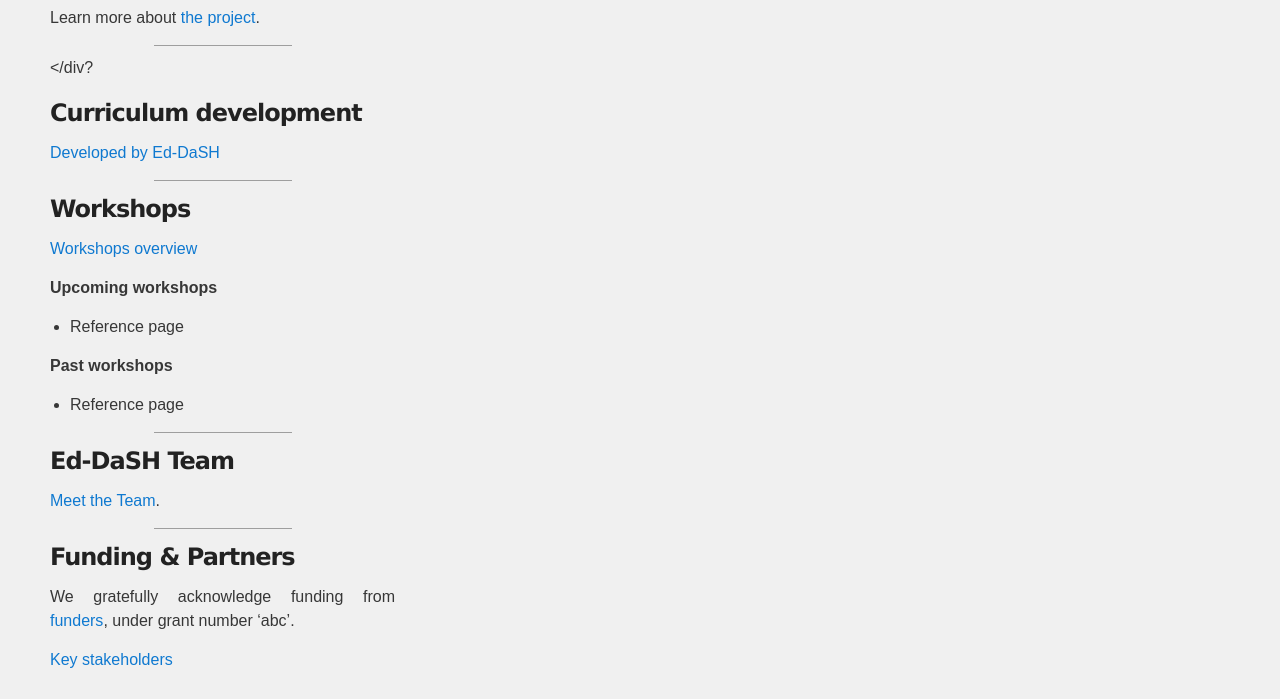
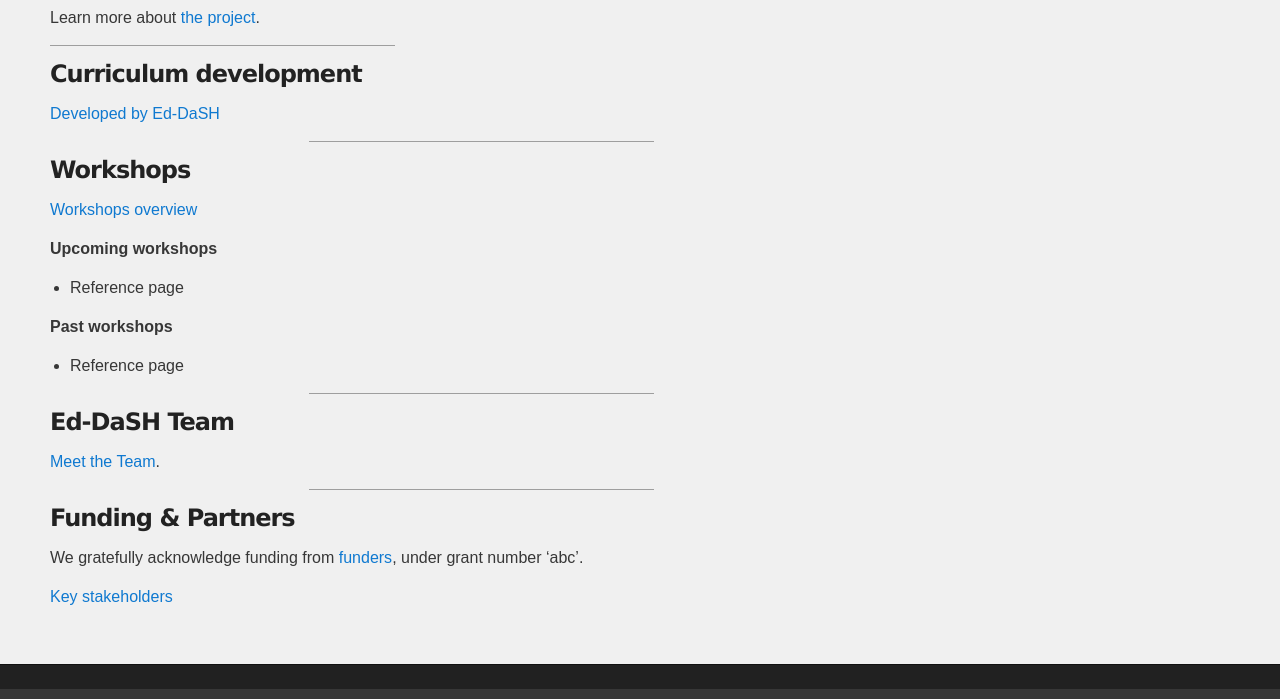
Before and after one commit to edcarp/Ed-DaSH, a Jekyll site: the page built from index.md, in a window 1280 px wide and 900 px high, scrolled down 717 px, cut to the strip 201-900 px from the top of the window. Built offline with Jekyll 4.4.1, drawn with Linux system fonts in a browser that asks for light colours; nearby versions of some CDN libraries; grey boxes are pictures that could not be loaded.

Commit message:
Update index.md

```diff
--- a/index.md
+++ b/index.md
@@ -42,8 +42,8 @@
 Learn more about [the project](project_overview.md).
 
 <div class="hr-separator" id="blockname-firstblock" markdown="1">
-<hr style="width:40%"/>
-</div?
+<hr/>
+</div>
 
 ### Curriculum development
 
```
